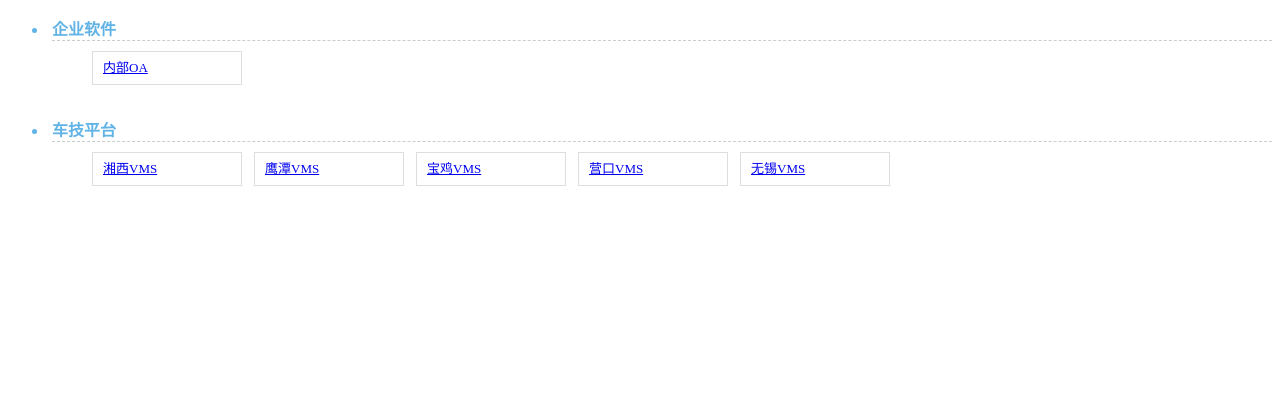
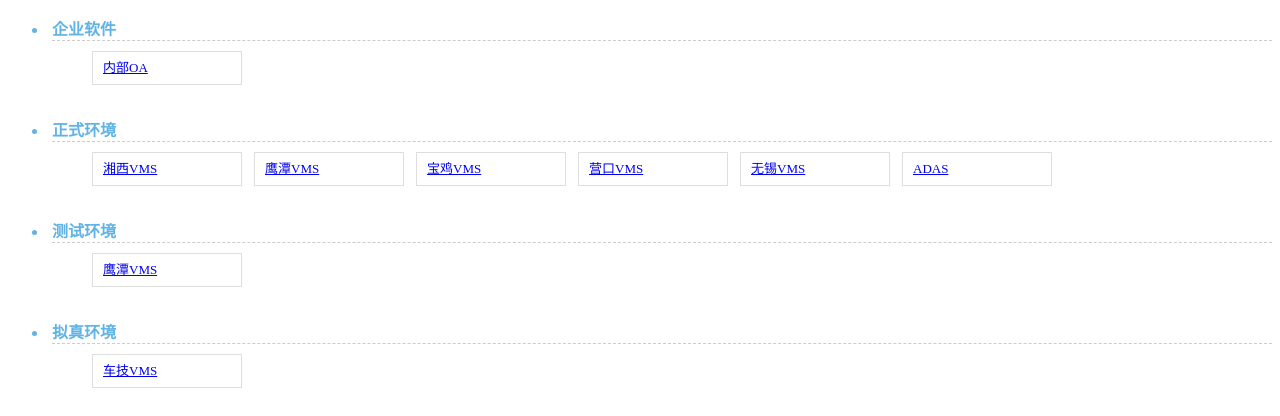
Before and after one commit to AmaxGuo/infinit, a plain HTML site: page index.html in a window 1280 px wide. Drawn offline with Linux system fonts and the light colour scheme.

Commit message:
Update index.html

```diff
--- a/index.html
+++ b/index.html
@@ -4,7 +4,7 @@
 	<head>
 		<meta charset="utf-8" />
 		<link rel="stylesheet" href="index.css" />
-		<title>infinit地址</title>
+		<title>infinit平台一览表</title>
 	</head>
 
 	<body>
@@ -16,7 +16,7 @@
 					</li>
 				</ul>
 			</li>
-			<li id="linkcat-110" class="linkcat"><strong>车技平台</strong>
+			<li id="linkcat-110" class="linkcat"><strong>正式环境</strong>
 				<ul class="xoxo blogroll">
 					<li class="linkspage">
 						<a rel="nofollow" href="http://xiangxi.hunclgl.com/">湘西VMS</a>
@@ -33,9 +33,30 @@
 						<li class="linkspage">
 						<a href="http://www.wxclgl.com/" rel="nofollow">无锡VMS</a>
 					</li>
+					</li>
+						<li class="linkspage">
+						<a href="http://adas.inf-technology.com" rel="nofollow">ADAS</a>
+					</li>
 				</ul>
 			</li>
+			<li id="linkcat-110" class="linkcat"><strong>测试环境</strong>
+				<ul class="xoxo blogroll">
 
+					<li class="linkspage">
+						<a href="http://192.168.11.43:8080/YGC-EWXT-YT/" rel="nofollow">鹰潭VMS</a>
+					</li>
+
+				</ul>
+			</li>
+			<li id="linkcat-110" class="linkcat"><strong>拟真环境</strong>
+				<ul class="xoxo blogroll">
+
+					<li class="linkspage">
+						<a href="http://bigdata-demo.infinitsea.com/ewxt-std" rel="nofollow">车技VMS</a>
+					</li>
+
+				</ul>
+			</li>
 		</ul>
 	</body>
 
```
